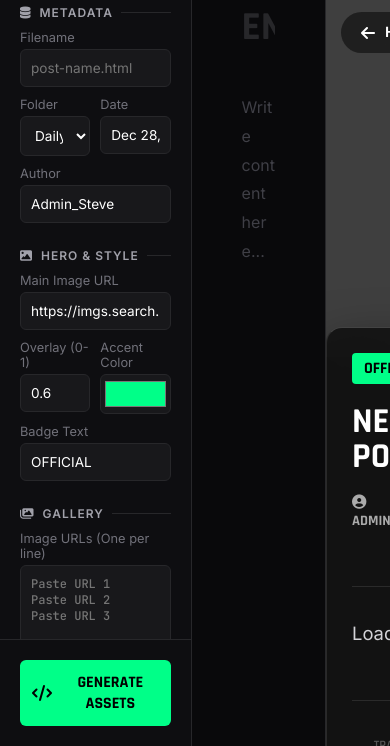
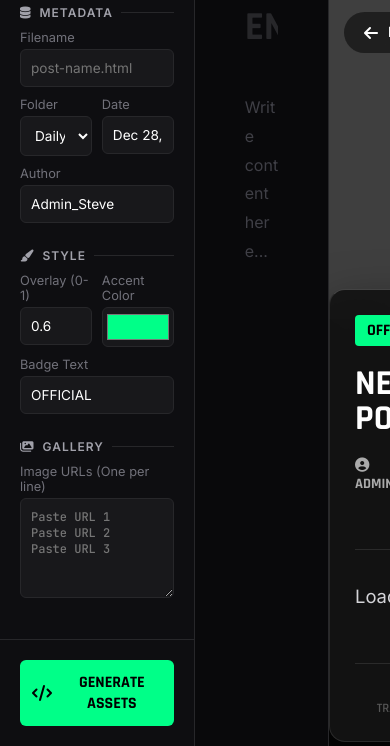
Before and after one commit to vaibhavgll/eldoriaanews, a plain HTML site: page admin.html in a window 390 px wide. Shown: the part 98-844 px from the top of the page. Drawn offline with Linux system fonts and the light colour scheme.

Commit message:
Update admin.html

```diff
--- a/admin.html
+++ b/admin.html
@@ -111,7 +111,7 @@
     <aside class="sidebar">
         <div class="header">
             <div class="logo">ELDORIA<span style="color:var(--primary)">.OP</span></div>
-            <div style="font-size:0.7rem; color:#555;">v4.2 Mobile Fix</div>
+            <div style="font-size:0.7rem; color:#555;">v5.0 Banner Locked</div>
         </div>
 
         <div class="scroll-area">
@@ -136,9 +136,7 @@
             <label>Author</label>
             <input type="text" id="author" value="Admin_Steve" onkeyup="updateLive()">
 
-            <div class="group-title"><i class="fas fa-image"></i> HERO & STYLE</div>
-            <label>Main Image URL</label>
-            <input type="text" id="image" value="https://imgs.search.brave.com/LTwwOOs26Y388EAuZlgd3jVpzbvv7VWHQtetqKt8o2w/rs:fit:860:0:0:0/g:ce/aHR0cHM6Ly93YWxs/cGFwZXJzLmNvbS9p/bWFnZXMvaGQvbW92/aW5nLW1pbmVjcmFm/dC1sb25lLW1hbi0w/eXdjMHBqM21mYmgz/NDA0LmpwZw" onkeyup="updateLive()">
+            <div class="group-title"><i class="fas fa-paint-brush"></i> STYLE</div>
 
             <div class="input-row" style="margin-top:10px;">
                 <div>
@@ -213,6 +211,8 @@
 
     <script>
         let currentAccent = "#00ff88";
+        // LOCKED BANNER IMAGE
+        const DEFAULT_BANNER = "https://media.discordapp.net/attachments/1423324034699104297/1454431005250158805/Eldoria.png?ex=69510fed&is=694fbe6d&hm=23450ed205132dfe7f935c5940db1759386a6a8e22e1301c73801405f68c0b6c&=&format=webp&quality=lossless&width=480&height=180";
 
         function updateColor(val) {
             currentAccent = val;
@@ -229,7 +229,6 @@
             updateLive();
         }
 
-        // --- NEW GALLERY LOGIC ---
         function getGalleryHTML(urls) {
             if (!urls || urls.length === 0) return "";
             return `
@@ -243,7 +242,6 @@
                     </div>
                 </div>
             </div>
-
             <script>
                 window.galImages = ${JSON.stringify(urls)};
                 window.galIndex = 0;
@@ -263,7 +261,6 @@
                 content: document.getElementById('content').value || "<p>Loading...</p>",
                 author: document.getElementById('author').value,
                 date: document.getElementById('date').value,
-                image: document.getElementById('image').value,
                 overlay: document.getElementById('overlay').value,
                 badge: document.getElementById('badge').value,
                 galleryRaw: document.getElementById('gallery-urls').value
@@ -272,7 +269,6 @@
             const galleryUrls = d.galleryRaw.split('\n').map(u => u.trim()).filter(u => u.length > 0);
             const gallerySection = getGalleryHTML(galleryUrls);
 
-            // NOTE THE CSS CHANGES BELOW FOR MOBILE
             return `<!DOCTYPE html>
 <html lang="en">
 <head>
@@ -285,15 +281,15 @@
         :root {
             --accent: ${currentAccent};
             --bg: #050505;
-            --glass: rgba(20, 20, 20, 0.95); /* Slightly darker for legibility */
+            --glass: rgba(20, 20, 20, 0.95);
             --border: rgba(255, 255, 255, 0.1);
         }
         body { margin: 0; background: var(--bg); color: #fff; font-family: 'Inter', sans-serif; overflow-x: hidden; }
 
-        /* Hero Section - FIXED MOBILE BUG HERE */
+        /* Hero Section */
         .hero {
             width: 100%; height: 50vh;
-            background: url('${d.image}') center/cover fixed;
+            background: url('${DEFAULT_BANNER}') center/cover fixed;
             display: flex; align-items: flex-end; justify-content: center; padding-bottom: 60px;
             position: relative;
         }
@@ -317,14 +313,14 @@
         .content h2 { color: white; font-family: 'Rajdhani'; margin-top: 40px; font-size: 2rem; border-left: 3px solid var(--accent); padding-left: 15px; }
         .box { background: rgba(0,0,0,0.3); border-left: 3px solid var(--accent); padding: 15px; margin: 20px 0; color: #fff; font-style: italic; }
 
-        /* GALLERY CSS */
+        /* Gallery CSS */
         .gallery-wrapper { margin: 40px 0; border: 1px solid var(--border); border-radius: 12px; overflow: hidden; background: #000; }
         .gallery-frame { position: relative; width: 100%; height: 450px; }
         .gallery-frame img { width: 100%; height: 100%; object-fit: contain; background: #000; }
         .gallery-controls {
             position: absolute; bottom: 0; width: 100%; background: rgba(0,0,0,0.85);
             display: flex; justify-content: space-between; align-items: center; padding: 10px 20px;
-            border-top: 1px solid var(--border); z-index: 50; /* Ensure clickable */
+            border-top: 1px solid var(--border); z-index: 50;
         }
         .gallery-controls button {
             background: var(--accent); border: none; padding: 8px 16px; cursor: pointer;
@@ -334,12 +330,9 @@
         .nav-bar { position: fixed; top: 0; width: 100%; padding: 20px 40px; z-index: 100; display: flex; justify-content: space-between; pointer-events: none; }
         .back-btn { pointer-events: auto; color: white; text-decoration: none; font-family: 'Rajdhani'; font-weight: 700; display: flex; align-items: center; gap: 10px; background: rgba(0,0,0,0.5); padding: 10px 20px; border-radius: 50px; backdrop-filter: blur(5px); }
 
-        /* MOBILE FIXES */
+        /* Mobile Fixes */
         @media(max-width:768px) {
-            .hero {
-                background-attachment: scroll !important; /* DISABLES FIXED PARALLAX ON MOBILE */
-                height: 40vh;
-            }
+            .hero { background-attachment: scroll !important; height: 35vh; }
             h1 { font-size: 2.2rem; }
             .card { padding: 25px; margin-top: -30px; }
             .gallery-frame { height: 300px; }
@@ -379,18 +372,19 @@
                 title: document.getElementById('title').value,
                 author: document.getElementById('author').value,
                 date: document.getElementById('date').value,
-                image: document.getElementById('image').value,
                 filename: document.getElementById('filename').value || "untitled.html",
                 section: document.getElementById('section').value
             };
             document.getElementById('outputFile').value = getPostHTML();
+
+            // Using default banner in DB snippet too
             const dbSnippet = `
     {
         type: "${d.section}",
         title: "${d.title}",
         author: "${d.author}",
         date: "${d.date}",
-        image: "${d.image}",
+        image: "${DEFAULT_BANNER}",
         link: "DAILYBLOCKNEWS/${d.filename}"
     },`;
             document.getElementById('outputDB').value = dbSnippet;
```
